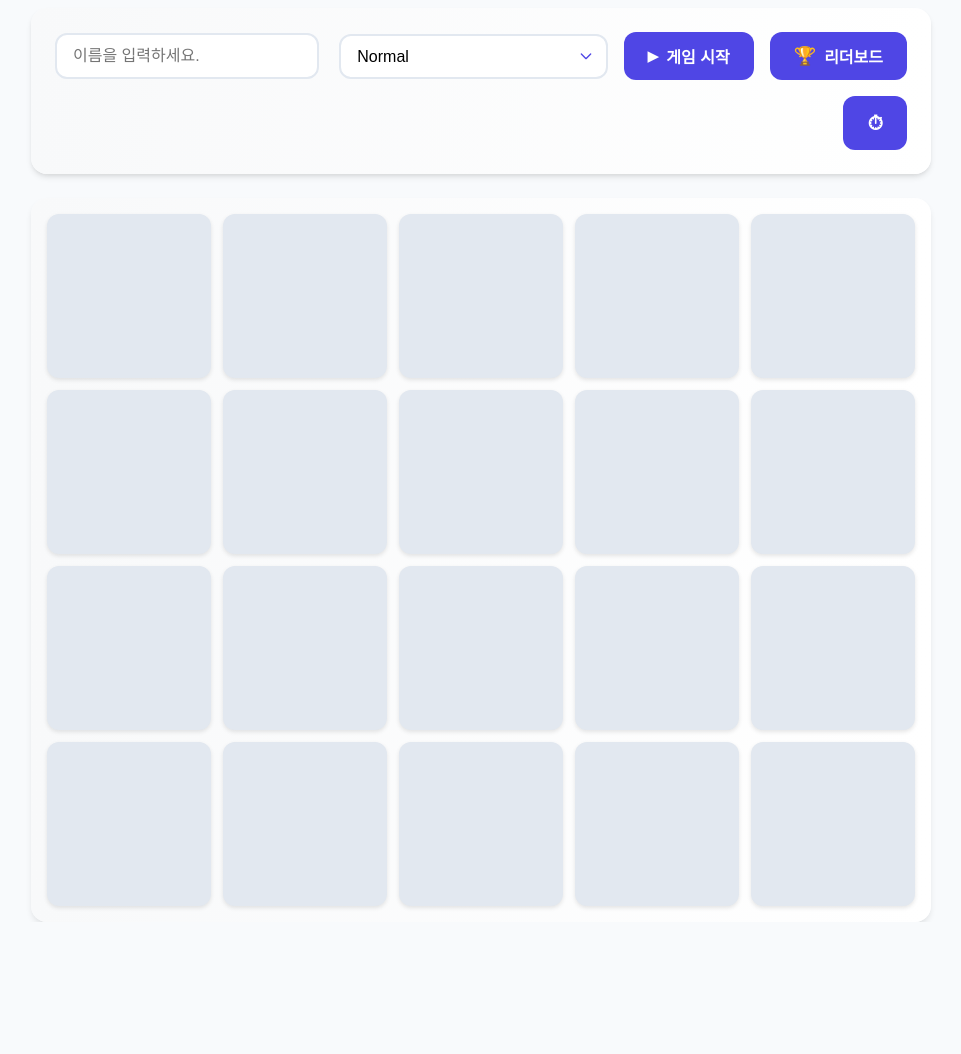
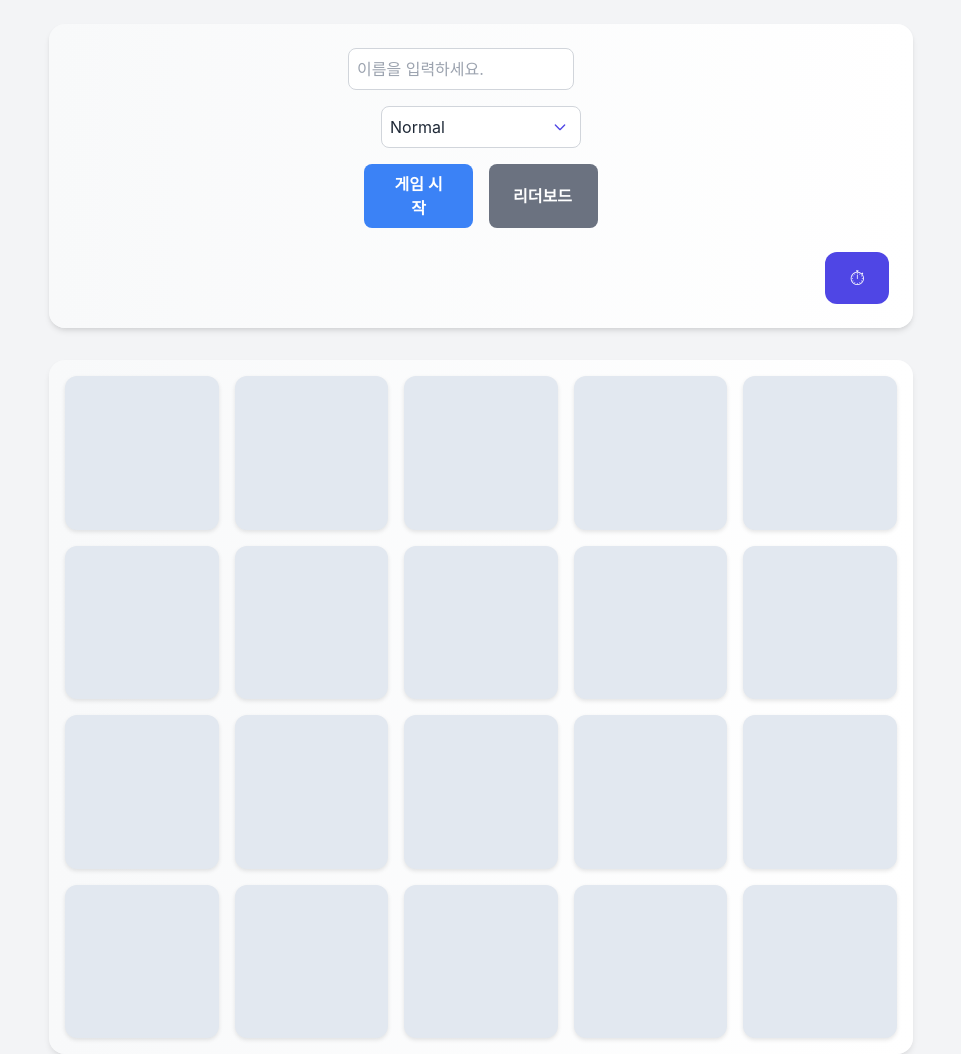
Before and after one commit to jpjp92/memory_game, a Flask app: page / in a window 1280 px wide. Shown: the whole page, without its empty margins (159-1120 px from the left). Before the commit the page ends 922 px from the top, so only its background shows below. Run offline with Flask 3, Linux system fonts and the light colour scheme; some libraries are stand-ins or nearby versions.

Commit message:
Update index.html

```diff
--- a/templates/index.html
+++ b/templates/index.html
@@ -1,57 +1,71 @@
 <!DOCTYPE html>
-<html>
+<html lang="ko">
 <head>
+    <meta charset="UTF-8">
+    <meta name="viewport" content="width=device-width, initial-scale=1.0">
     <title>메모리 게임 🐶🎮</title>
+
+    <!-- Tailwind CSS CDN -->
+    <script src="https://cdn.tailwindcss.com"></script>
+
+    <!-- 기존 스타일시트 링크 -->
     <link rel="stylesheet" href="{{ url_for('static', filename='css/style.css') }}">
 </head>
-<body>
-    <div class="game-container">
-        <div class="game-header">
-            <form id="gameForm" onsubmit="return false;" class="controls">
+<body class="bg-gray-100 text-gray-800">
+
+    <!-- 게임 컨테이너 -->
+    <div class="game-container max-w-4xl mx-auto p-4">
+        <!-- 게임 헤더 -->
+        <div class="game-header mb-8">
+            <form id="gameForm" onsubmit="return false;" class="controls flex flex-col gap-4">
                 <div class="input-group">
-                    <input type="text" id="playerName" class="player-name-input"
+                    <input type="text" id="playerName" class="player-name-input p-2 rounded-lg border border-gray-300 focus:outline-none focus:ring-2 focus:ring-blue-500"
                            placeholder="이름을 입력하세요." required>
                 </div>
 
                 <div class="input-group">
-                    <select id="difficulty" class="difficulty-select">
+                    <select id="difficulty" class="difficulty-select p-2 rounded-lg border border-gray-300 focus:outline-none focus:ring-2 focus:ring-blue-500">
                         <option value="easy">Easy</option>
                         <option value="normal" selected>Normal</option>
                         <option value="hard">Hard</option>
                     </select>
                 </div>
 
-                <button id="startButton" type="button" class="game-button start-button">
-                    게임 시작
-                </button>
-                <button id="showLeaderboard" type="button" class="game-button leaderboard-button">
-                    리더보드
-                </button>
+                <div class="flex gap-4">
+                    <button id="startButton" type="button" class="game-button w-full py-2 bg-blue-500 text-white rounded-lg hover:bg-blue-600 transition duration-300">
+                        게임 시작
+                    </button>
+                    <button id="showLeaderboard" type="button" class="game-button w-full py-2 bg-gray-500 text-white rounded-lg hover:bg-gray-600 transition duration-300">
+                        리더보드
+                    </button>
+                </div>
             </form>
 
-            <div id="gameStatus" class="game-status">
-                <div id="status" class="status-text"></div>
-                <div id="timer" class="time-display"></div>
+            <div id="gameStatus" class="game-status mt-6">
+                <div id="status" class="status-text text-xl font-semibold"></div>
+                <div id="timer" class="time-display text-lg font-medium"></div>
             </div>
         </div>
 
-        <div id="gameBoard" class="game-board"></div>
+        <!-- 게임 보드 -->
+        <div id="gameBoard" class="game-board grid grid-cols-4 gap-4 mx-auto mb-8"></div>
 
-        <div id="leaderboardModal" class="modal">
-            <div class="modal-content">
-                <div class="modal-header">
-                    <h2>🏆 리더보드</h2>
-                    <span class="close">&times;</span>
+        <!-- 리더보드 모달 -->
+        <div id="leaderboardModal" class="modal fixed inset-0 bg-black bg-opacity-50 flex justify-center items-center hidden">
+            <div class="modal-content bg-white rounded-lg p-8 w-full max-w-lg">
+                <div class="modal-header flex justify-between items-center">
+                    <h2 class="text-2xl font-semibold">🏆 리더보드</h2>
+                    <span class="close text-2xl cursor-pointer">&times;</span>
                 </div>
-                <div class="modal-body">
-                    <table id="scoresTable">
+                <div class="modal-body mt-4">
+                    <table id="scoresTable" class="w-full text-sm text-left border-collapse">
                         <thead>
                             <tr>
-                                <th>순위</th>
-                                <th>플레이어</th>
-                                <th>점수</th>
-                                <th>난이도</th>
-                                <th>소요시간</th>
+                                <th class="py-2 px-4 border-b">순위</th>
+                                <th class="py-2 px-4 border-b">플레이어</th>
+                                <th class="py-2 px-4 border-b">점수</th>
+                                <th class="py-2 px-4 border-b">난이도</th>
+                                <th class="py-2 px-4 border-b">소요시간</th>
                             </tr>
                         </thead>
                         <tbody></tbody>
@@ -60,6 +74,7 @@
             </div>
         </div>
     </div>
+
     <script src="/static/js/game.js"></script>
 </body>
 </html>
```
